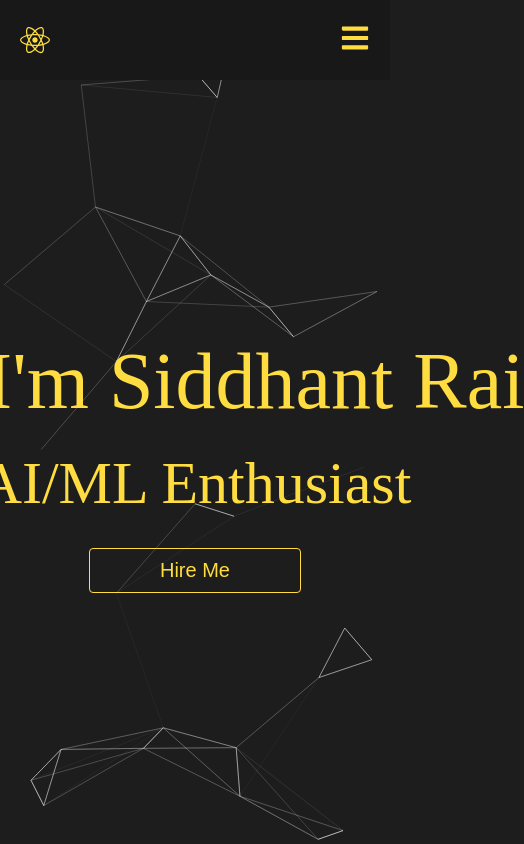
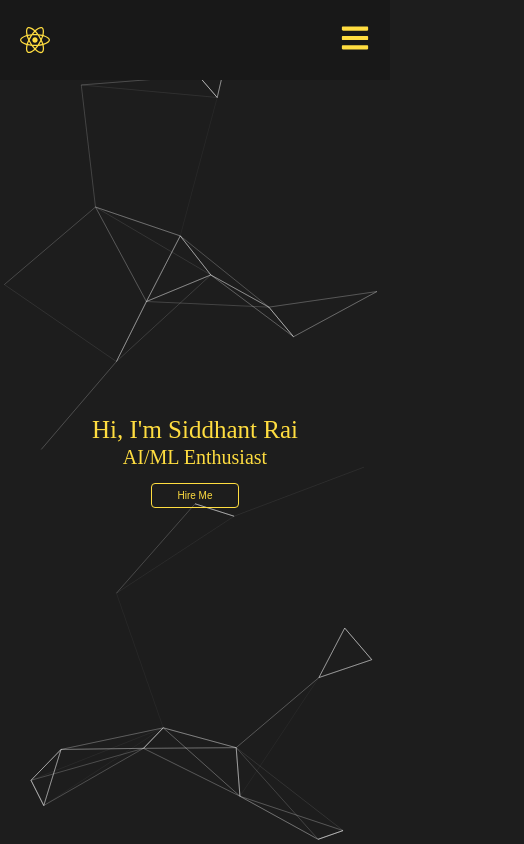
Before and after one commit to Siddhant20020/Portfolio, a React (Create React App) app: page / in a window 390 px wide. Shown: the whole page, 524 px wide, since content can reach past the window. Built offline with nearby package versions, Linux system fonts and the light colour scheme.

Commit message:
Completed

```diff
--- a/src/containers/home/styles.scss
+++ b/src/containers/home/styles.scss
@@ -3,32 +3,36 @@
   height: 100%;
   display: flex;
   justify-content: center;
-  align-content: center;
+  align-items: center;
   flex-direction: column;
+  padding: 1rem;
 
   &__text-wrapper {
     display: flex;
     flex-direction: column;
     align-items: center;
     gap: 0.2em;
+    text-align: center;
 
     h1 {
       margin: 0;
       white-space: nowrap;
+      font-size: clamp(2rem, 5vw, 8rem);
+      line-height: 1.1;
     }
 
     .static-text {
       color: var(--yellow-theme-main-color);
       font-weight: 500;
-      font-size: 8rem;
-      line-height: 10rem;
+      font-size: clamp(2.5rem, 6vw, 8rem);
+      line-height: 1.1;
     }
 
     .dynamic-text {
       color: var(--yellow-theme-main-color);
       font-weight: 500;
-      font-size: 6rem;
-      line-height: 10rem;
+      font-size: clamp(2rem, 5vw, 6rem);
+      line-height: 1.1;
       position: relative;
     }
   }
@@ -37,16 +41,18 @@
     display: flex;
     justify-content: center;
     margin-top: 15px;
+    width: 100%;
 
     button {
       cursor: pointer;
-      padding: 10px 70px;
-      font-size: 2rem;
+      padding: 0.6rem 2.5rem;
+      font-size: clamp(1rem, 2.5vw, 2rem);
       background: transparent;
       color: var(--yellow-theme-main-color);
       border: 1.5px solid var(--yellow-theme-main-color);
       border-radius: 4px;
       font-weight: 500;
+      transition: background 0.3s ease, color 0.3s ease;
 
       &:hover {
         background: var(--yellow-theme-main-color);
@@ -56,27 +62,20 @@
   }
 }
 
-@media only screen and (max-width: 550px) {
-  .home__text-wrapper h1 {
-    font-size: 3rem;
-    line-height: 5rem;
+/* Optional: Adjust font-size for even smaller screens */
+@media (max-width: 350px) {
+  .home__text-wrapper h1,
+  .home__text-wrapper .static-text,
+  .home__text-wrapper .dynamic-text {
+    font-size: 2rem !important;
+  }
+
+  .home__contact-me button {
+    padding: 0.5rem 2rem;
   }
 }
 
-@media only screen and (min-width: 551px) and (max-width: 768px) {
-  .home__text-wrapper h1 {
-    font-size: 4rem;
-    line-height: 6rem;
-  }
-}
-
-@media only screen and (min-width: 769px) and (max-width: 990px) {
-  .home__text-wrapper h1 {
-    font-size: 6rem;
-    line-height: 8rem;
-  }
-}
-
+/* Cursor blinking animation (unchanged) */
 @keyframes blinkCursor {
   0% {
     opacity: 1;
```
